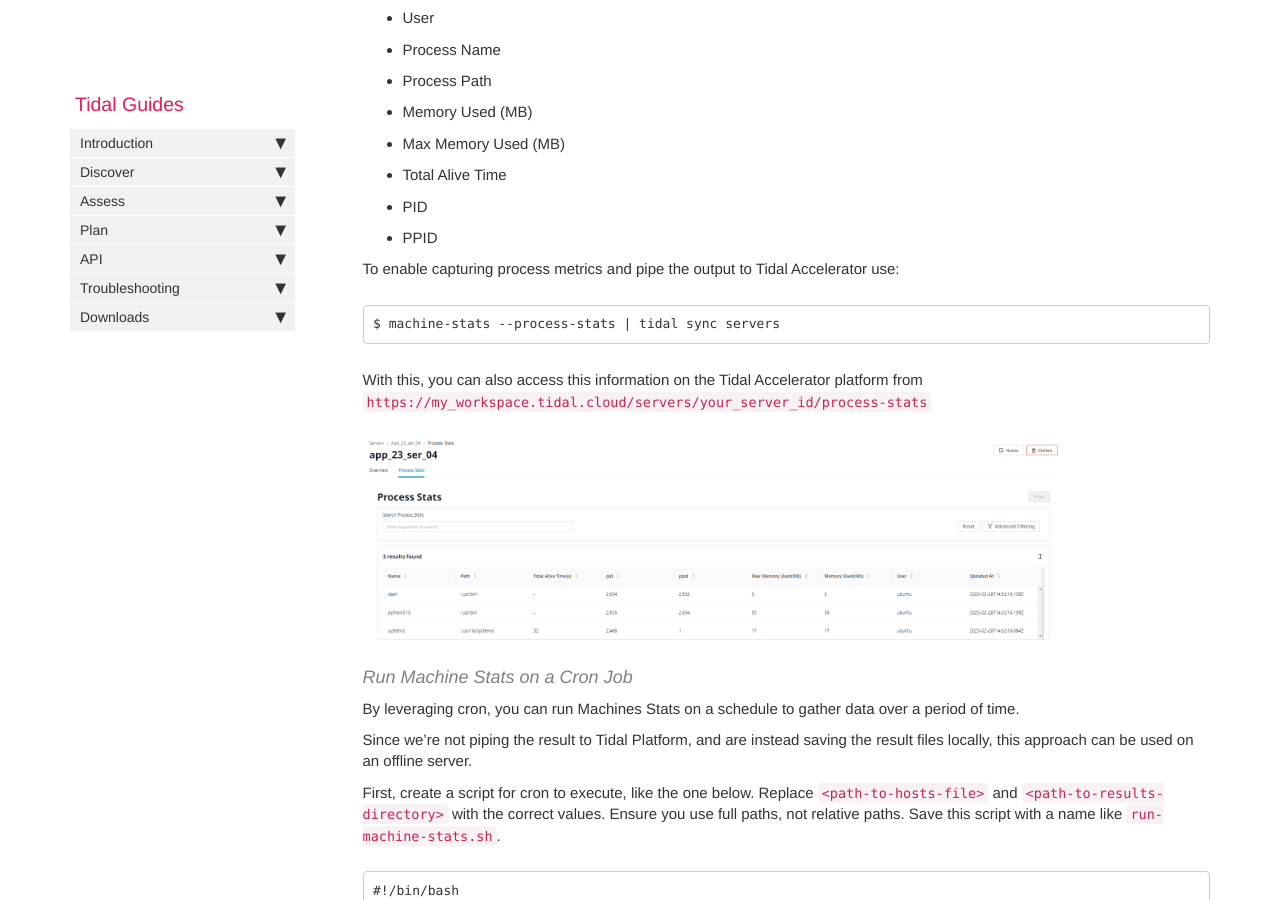
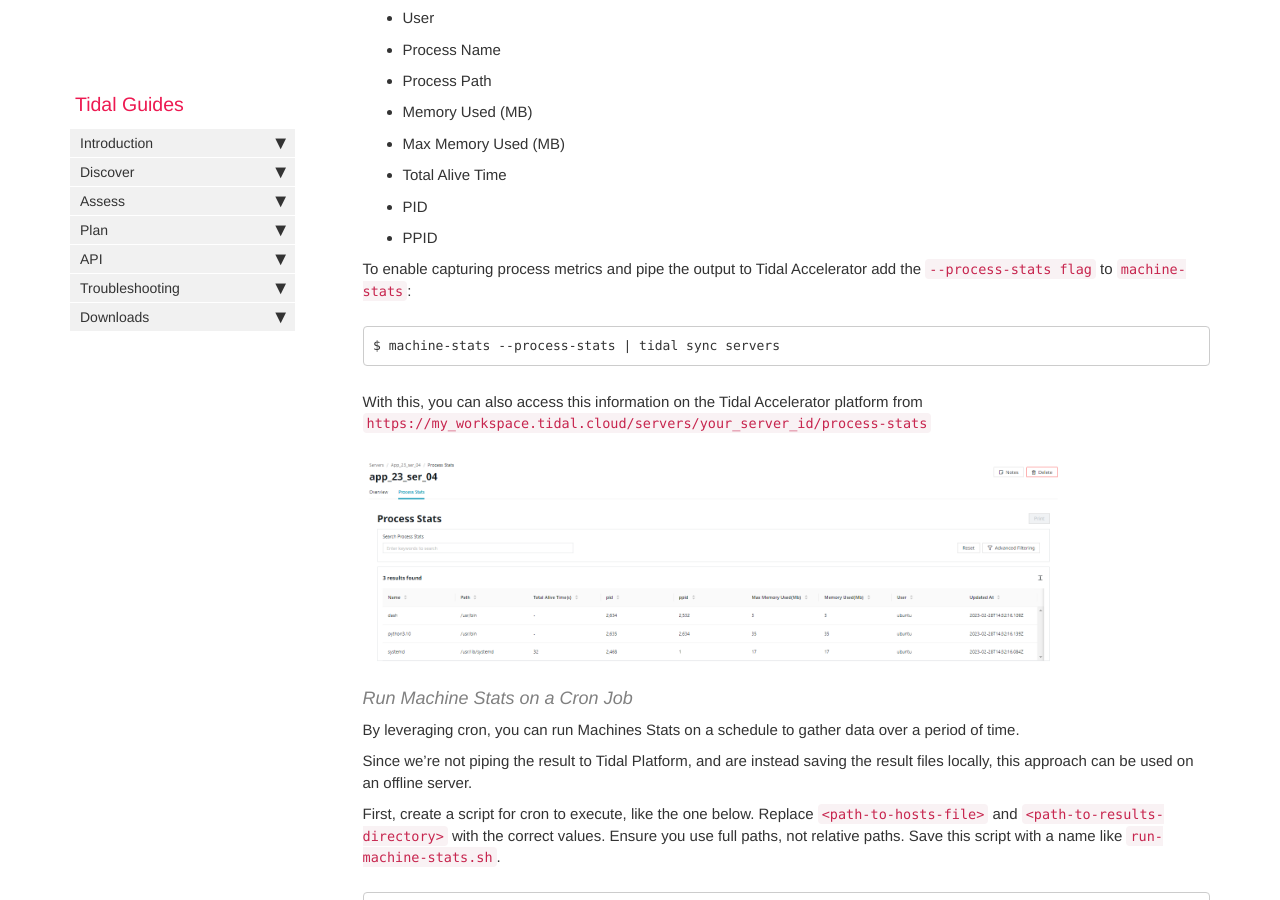
Before and after one commit to tidalmigrations/tidalmigrations.github.io, a Jekyll site: the page built from pages/tidal tools/machine_stats.md, in a window 1280 px wide and 900 px high, scrolled down 8578 px. Built offline with Jekyll 4.4.1, drawn with Linux system fonts in a browser that asks for light colours; nearby versions of some CDN libraries; comment, search, counter and statistics services are not loaded; some of the changed text lies outside the part shown.

Commit message:
Add review suggestions

```diff
--- a/pages/tidal tools/machine_stats.md
+++ b/pages/tidal tools/machine_stats.md
@@ -129,7 +129,7 @@ You also can optionally capture metrics about processes running on the server us
 - PID
 - PPID
 
-To enable capturing process metrics and pipe the output to Tidal Accelerator use:
+To enable capturing process metrics and pipe the output to Tidal Accelerator add the `-ProcessStats` flag to `runner.ps1`:
 
     ./runner.ps1 -ProcessStats | tidal sync servers
 
@@ -317,7 +317,7 @@ You also can optionally capture metrics about processes running on the server us
 - PID
 - PPID
 
-To enable capturing process metrics and pipe the output to Tidal Accelerator use:
+To enable capturing process metrics and pipe the output to Tidal Accelerator add the `--process-stats flag` to `machine-stats`:
 
     $ machine-stats --process-stats | tidal sync servers
 
```
